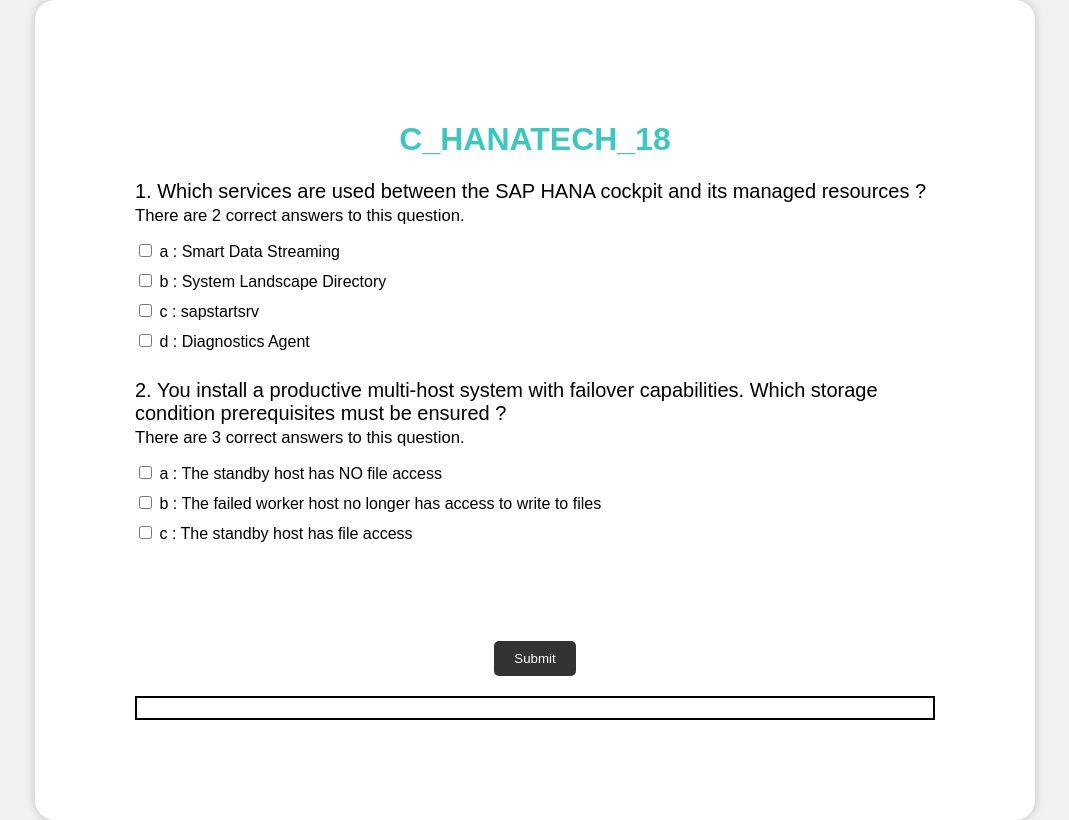
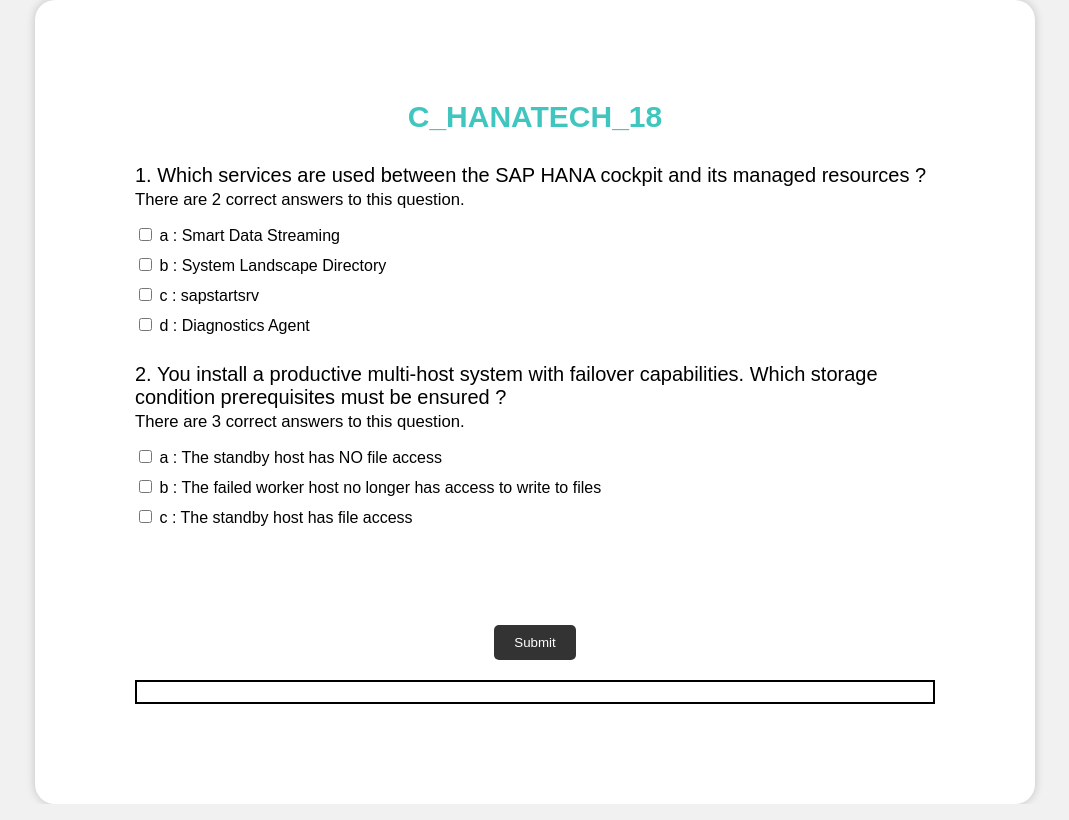
Before and after one commit to akaintura15/C_HANATECH_18, a plain HTML site: page quiz.html in a window 1280 px wide. Shown: the whole page, without its empty margins (105-1174 px from the left). Drawn offline with Linux system fonts and the light colour scheme.

Commit message:
Add files via upload

```diff
--- a/style.css
+++ b/style.css
@@ -22,7 +22,13 @@ body {
 h1 {
   text-align: center;
   color: #41c6bf;
+  font-size: 30px;
+  font-weight: bold;
+  text-transform: uppercase;
+  margin-top: 0px;
+  margin-bottom: 30px;
 }
+
 
 /* Quiz styles */
 #quiz {
```
